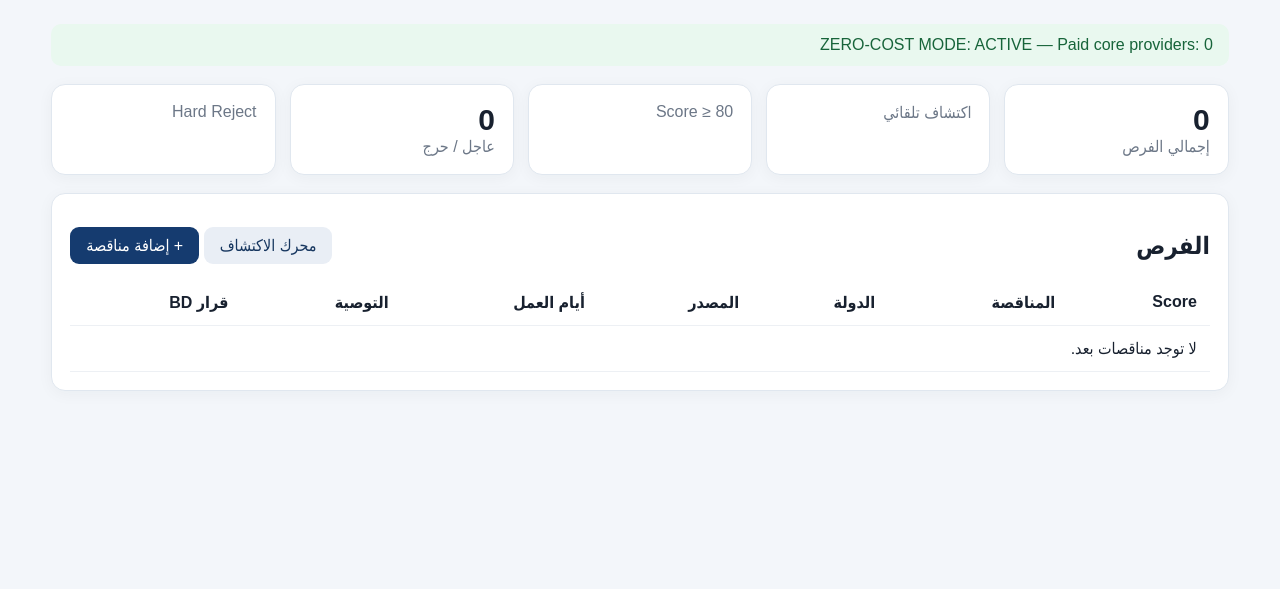
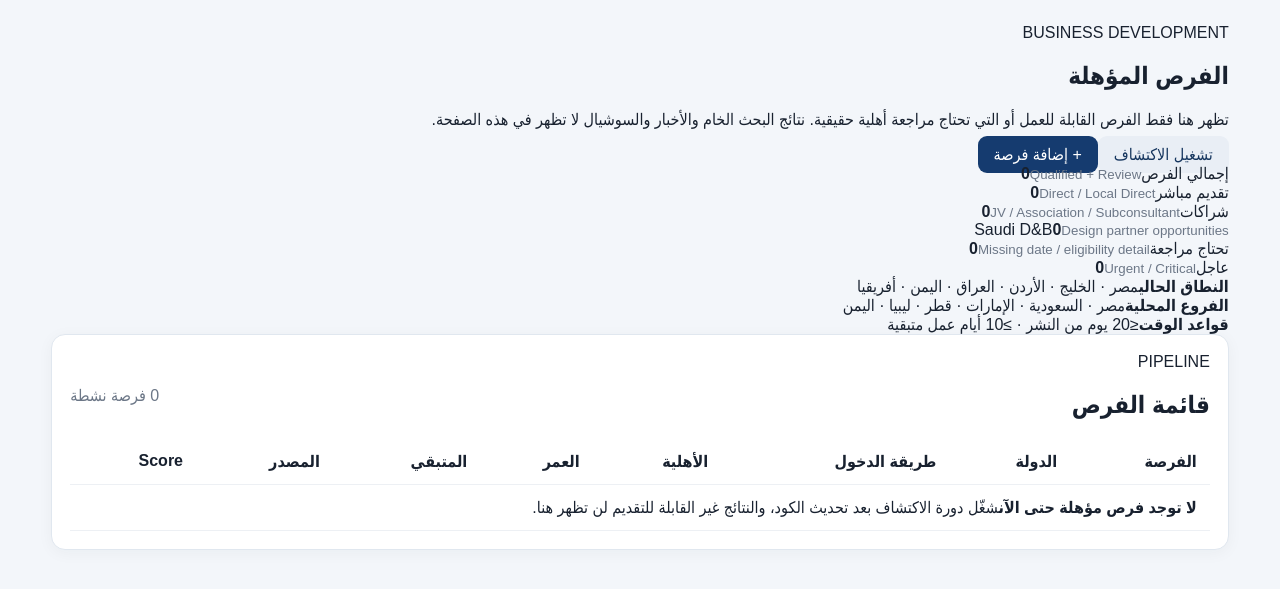
Before and after one commit to elsamman78-tech/Tender_intelligence, a FastAPI app: page / in a window 1280 px wide. Shown: the part 130-719 px from the top of the page. Run offline with FastAPI, Linux system fonts and the light colour scheme; data that the repository does not hold is empty.

Commit message:
ui: build professional tender opportunity dashboard

```diff
--- a/app/templates/dashboard.html
+++ b/app/templates/dashboard.html
@@ -1,7 +1,46 @@
 {% extends 'base.html' %}{% block content %}
-<div class="banner success">ZERO-COST MODE: {% if zero_cost %}ACTIVE{% else %}OFF{% endif %} — Paid core providers: 0</div>
-<section class="kpis five"><div><b>{{kpis.total}}</b><span>إجمالي الفرص</span></div><div><b>{{kpis.auto}}</b><span>اكتشاف تلقائي</span></div><div><b>{{kpis.high}}</b><span>Score ≥ 80</span></div><div><b>{{kpis.urgent}}</b><span>عاجل / حرج</span></div><div><b>{{kpis.rejected}}</b><span>Hard Reject</span></div></section>
-<section class="card"><div class="section-head"><h2>الفرص</h2><div><a class="button secondary" href="/discovery">محرك الاكتشاف</a> <a class="button" href="/tenders/new">+ إضافة مناقصة</a></div></div>
-<table><thead><tr><th>Score</th><th>المناقصة</th><th>الدولة</th><th>المصدر</th><th>أيام العمل</th><th>التوصية</th><th>قرار BD</th></tr></thead><tbody>
-{% for t in tenders %}<tr><td><span class="score">{{ '%.0f'|format(t.overall_score or 0) }}</span></td><td><a href="/tenders/{{t.id}}"><b>{{t.title}}</b></a><small>{{t.client_name or ''}}</small></td><td>{{t.project_country or '—'}}</td><td>{% if t.discovery_candidate_id %}<span class="badge ok">AUTO</span>{% else %}<span class="badge">MANUAL</span>{% endif %}<small>{{t.discovery_method or ''}}</small></td><td>{{t.business_days_remaining if t.business_days_remaining is not none else '—'}}<small>{{t.urgency_level}}</small></td><td>{{t.recommendation or '—'}}</td><td>{{t.bd_decision}}</td></tr>{% else %}<tr><td colspan="7">لا توجد مناقصات بعد.</td></tr>{% endfor %}
-</tbody></table></section>{% endblock %}
+<section class="page-head">
+  <div><span class="eyebrow">BUSINESS DEVELOPMENT</span><h1>الفرص المؤهلة</h1><p>تظهر هنا فقط الفرص القابلة للعمل أو التي تحتاج مراجعة أهلية حقيقية. نتائج البحث الخام والأخبار والسوشيال لا تظهر في هذه الصفحة.</p></div>
+  <div class="head-actions"><a class="button secondary" href="/discovery">تشغيل الاكتشاف</a><a class="button" href="/tenders/new">+ إضافة فرصة</a></div>
+</section>
+
+<section class="metric-grid six">
+  <div class="metric"><span>إجمالي الفرص</span><b>{{kpis.total}}</b><small>Qualified + Review</small></div>
+  <div class="metric"><span>تقديم مباشر</span><b>{{kpis.direct}}</b><small>Direct / Local Direct</small></div>
+  <div class="metric"><span>شراكات</span><b>{{kpis.partner}}</b><small>JV / Association / Subconsultant</small></div>
+  <div class="metric accent"><span>Saudi D&amp;B</span><b>{{kpis.saudi_db}}</b><small>Design partner opportunities</small></div>
+  <div class="metric warning"><span>تحتاج مراجعة</span><b>{{kpis.review}}</b><small>Missing date / eligibility detail</small></div>
+  <div class="metric"><span>عاجل</span><b>{{kpis.urgent}}</b><small>Urgent / Critical</small></div>
+</section>
+
+<section class="scope-strip">
+  <div><strong>النطاق الحالي</strong><span>مصر · الخليج · الأردن · العراق · اليمن · أفريقيا</span></div>
+  <div><strong>الفروع المحلية</strong><span>مصر · السعودية · الإمارات · قطر · ليبيا · اليمن</span></div>
+  <div><strong>قواعد الوقت</strong><span>≤20 يوم من النشر · ≥10 أيام عمل متبقية</span></div>
+</section>
+
+<section class="card opportunity-card">
+  <div class="section-head"><div><span class="eyebrow">PIPELINE</span><h2>قائمة الفرص</h2></div><span class="muted">{{kpis.total}} فرصة نشطة</span></div>
+  <div class="table-wrap">
+  <table class="opportunity-table">
+    <thead><tr><th>الفرصة</th><th>الدولة</th><th>طريقة الدخول</th><th>الأهلية</th><th>العمر</th><th>المتبقي</th><th>المصدر</th><th>Score</th></tr></thead>
+    <tbody>
+    {% for t in tenders %}
+      <tr>
+        <td class="op-title"><a href="/tenders/{{t.id}}">{{t.title}}</a><small>{{t.client_name or 'الجهة غير مستخرجة بعد'}}</small></td>
+        <td><b>{{t.project_country or '—'}}</b><small>{{t.scope_classification or 'Scope review'}}</small></td>
+        <td><span class="route route-{{(t.bid_route or 'DIRECT')|lower|replace('_','-')}}">{{t.bid_route or 'DIRECT'}}</span><small>{{t.partner_requirement or 'NONE'}}</small></td>
+        <td><span class="status-pill {% if t.eligibility_status in ['ELIGIBLE','ELIGIBLE_LOCAL','ELIGIBLE_VIA_JV','ELIGIBLE_WITH_PARTNER'] %}good{% elif t.eligibility_status=='ELIGIBILITY_TO_VERIFY' %}review{% endif %}">{{t.eligibility_status}}</span><small>{{t.submission_language or 'UNKNOWN'}} submission</small></td>
+        <td>{% if t.publication_age_days is not none %}<b>{{t.publication_age_days}}</b><small>يوم</small>{% else %}<b>—</b><small>تحقق</small>{% endif %}</td>
+        <td>{% if t.business_days_remaining is not none %}<b>{{t.business_days_remaining}}</b><small>يوم عمل</small>{% else %}<b>—</b><small>Deadline غير مؤكد</small>{% endif %}</td>
+        <td><span class="evidence">{{t.source_evidence_type or 'WEB'}}</span><small>{{t.discovery_method or 'MANUAL'}}</small></td>
+        <td><span class="score-ring">{{'%.0f'|format(t.overall_score or 0)}}</span></td>
+      </tr>
+    {% else %}
+      <tr><td colspan="8"><div class="empty-state"><b>لا توجد فرص مؤهلة حتى الآن</b><span>شغّل دورة الاكتشاف بعد تحديث الكود، والنتائج غير القابلة للتقديم لن تظهر هنا.</span></div></td></tr>
+    {% endfor %}
+    </tbody>
+  </table>
+  </div>
+</section>
+{% endblock %}
```
